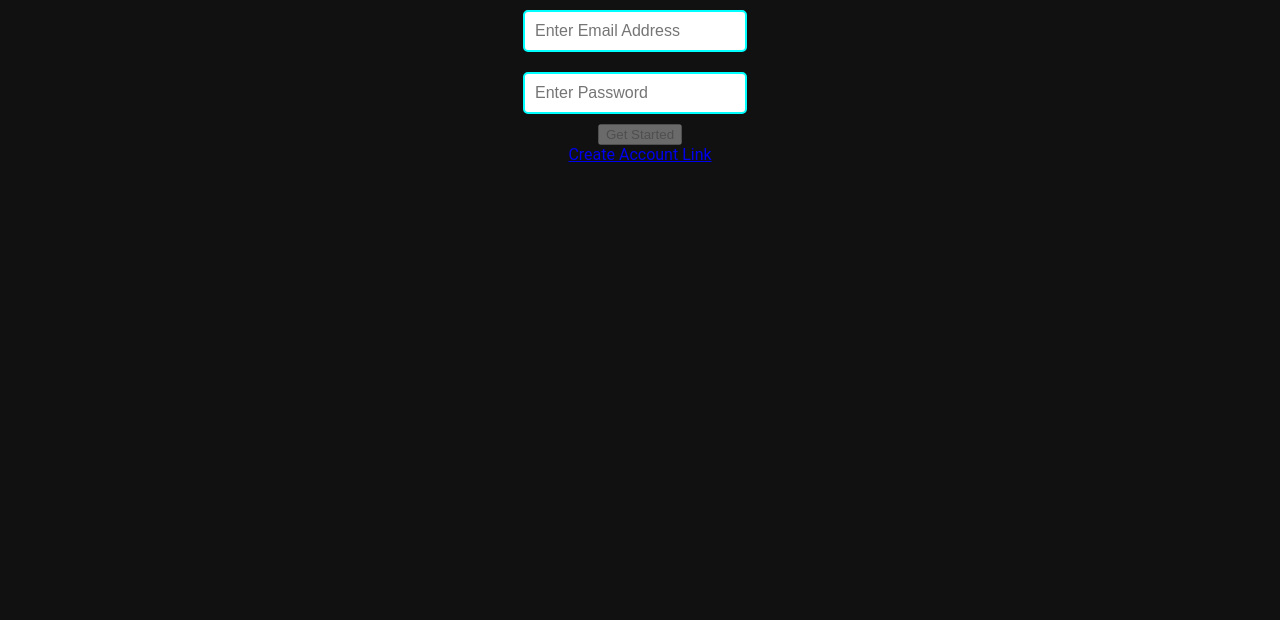
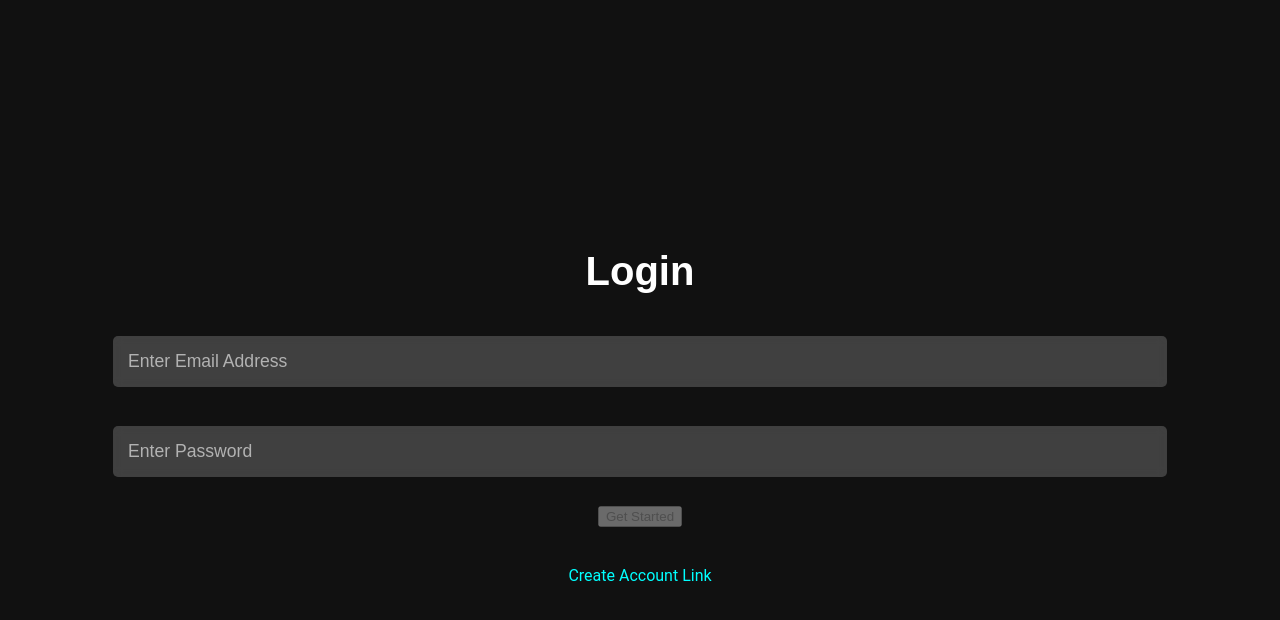
Before and after one commit to KushalAgrawal30/SnS, a React (Create React App) app in the folder frontend/: page / in a window 1280 px wide. Shown: the top 620 px of the page. Built offline with nearby package versions, Linux system fonts and the light colour scheme.

Commit message:
Login+image capture fix

```diff
--- a/frontend/src/Pages/HomeScreen.css
+++ b/frontend/src/Pages/HomeScreen.css
@@ -17,15 +17,17 @@ body {
 .background-logo {
     position: absolute;
     background-image: url('../Components/logo.png');
-    background-size: 150%; /* Keep the logo size appropriate */
-    background-position: center; /* Align the logo in the center */
+    background-size: contain; /* Ensure the logo maintains its aspect ratio */
+    background-position: center; /* Keep the logo centered both vertically and horizontally */
     background-repeat: no-repeat;
     opacity: 0.4;
-    width: 30%; /* Full width */
-    height: 30%; /* Full height */
-
+    width: 100vw; /* Full viewport width to make it scale across the screen */
+    height: 100vh; /* Full viewport height */
+    top: 0;
+    left: 0;
     z-index: -1; /* Keep it behind other elements */
 }
+
 
 
 
@@ -82,7 +84,7 @@ body {
     position: absolute;
     width: 100%;
     height: 5px;
-    background-color: #00ffff;
+
     left: 0;
 }
 
@@ -116,7 +118,7 @@ body {
 }
 
 .sidebar li {
-    color: #00ffff;
+
     padding: 20px;
     cursor: pointer;
 }
--- a/frontend/src/Pages/HomeScreen.jsx
+++ b/frontend/src/Pages/HomeScreen.jsx
@@ -1,10 +1,13 @@
 import React, { useState } from 'react';
 import './HomeScreen.css';
+import { useNavigate } from 'react-router-dom';
 
 const HomeScreen = () => {
   const [isSidebarOpen, setIsSidebarOpen] = useState(false);
   const [image, setImage] = useState(null);
   const [isConfirming, setIsConfirming] = useState(false);
+
+  const navigate = useNavigate();
 
   const handleToggleSidebar = () => {
     setIsSidebarOpen(!isSidebarOpen);
@@ -12,6 +15,7 @@ const HomeScreen = () => {
 
   const handleLogout = () => {
     console.log('Logged Out');
+    navigate('/');
   };
 
   const handleImageUpload = (event) => {
--- /dev/null
+++ b/frontend/src/Pages/Login.css
@@ -0,0 +1,58 @@
+body {
+    font-family: 'Roboto', sans-serif;
+    background-color: #111;
+}
+
+.login-container {
+    position: relative;
+    height: 100vh;
+    display: flex;
+    flex-direction: column;
+    align-items: center;
+    justify-content: center;
+}
+
+.background-logo {
+    position: absolute;
+    background-image: url('../Components/logo.png');
+    background-size: contain;
+    background-repeat: no-repeat;
+    opacity: 0.4;
+    width: 100%;
+    height: 100%;
+    z-index: -1;
+}
+
+h2 {
+    font-family: 'Jersey25', sans-serif;
+    font-size: 2.5rem;
+    color: #fff;
+    margin-bottom: 2rem;
+}
+
+.login-input {
+    width: 80%;
+    padding: 15px;
+    margin: 10px 0;
+    border-radius: 5px;
+    border: none;
+    background-color: rgba(255, 255, 255, 0.2);
+    font-size: 1.1rem;
+    color: #fff;
+    backdrop-filter: blur(5px);
+}
+
+.login-input::placeholder {
+    color: rgba(255, 255, 255, 0.6);
+}
+
+.create-account {
+    color: #00ffff;
+    margin-top: 20px;
+    cursor: pointer;
+    text-decoration: none;
+}
+
+.create-account:hover {
+    text-decoration: underline;
+}
--- a/frontend/src/Pages/Login.jsx
+++ b/frontend/src/Pages/Login.jsx
@@ -1,9 +1,10 @@
 import React, { useState } from 'react';
 import { useNavigate, Link } from 'react-router-dom';
+import "./Login.css";
 
 const Login = () => {
   const [email, setEmail] = useState('');
-  const [password, setPassword] = useState(''); // New state for password
+  const [password, setPassword] = useState('');
   const [error, setError] = useState('');
   const navigate = useNavigate();
 
@@ -26,7 +27,6 @@ const Login = () => {
   const handlePasswordChange = (e) => {
     const passwordValue = e.target.value;
     setPassword(passwordValue);
-    // Optionally, add any password validation here
     if (passwordValue.length < 6) {
       setError('Password must be at least 6 characters long');
     } else {
@@ -34,28 +34,21 @@ const Login = () => {
     }
   };
 
-
-
-
   const handleSubmit = () => {
-    // Check for errors before sending the request
     if (!validateEmail(email) || password.length < 6) {
       setError('Please enter valid email and password.');
       return;
     }
 
-    // Send login data to the server
     fetch('http://localhost:8000/login', {
       method: 'POST',
       headers: {
         'Content-Type': 'application/json',
       },
-      body: JSON.stringify({ email, password }), // Send email and password
+      body: JSON.stringify({ email, password }),
     })
       .then((response) => response.json())
       .then((data) => {
-        console.log('Success:', data);
-        // Navigate to the upload page if login is successful
         if (data.success) {
           navigate('/homescreen');
         } else {
@@ -63,43 +56,39 @@ const Login = () => {
         }
       })
       .catch((error) => {
-        console.error('Error:', error);
         setError('An error occurred. Please try again.');
       });
   };
 
-
   return (
-    <>
-      {/* Input for Email */}
+    <div className="login-container">
+      <h2>Login</h2>
       <input
         type="text"
         placeholder="Enter Email Address"
         value={email}
         onChange={handleEmailChange}
-        className="txt-input"
+        className="login-input"
       />
-      {/* Input for Password */}
       <br />
       <input
         type="password"
         placeholder="Enter Password"
         value={password}
         onChange={handlePasswordChange}
-        className="txt-input"
+        className="login-input"
       />
-      {/* Display any validation errors */}
       {error && <p className="error-message">{error}</p>}
       <br />
       <button
         onClick={handleSubmit}
-        disabled={!email || !validateEmail(email) || password.length < 6} // Disable if email is invalid or password is too short
+        disabled={!email || !validateEmail(email) || password.length < 6}
       >
         Get Started
       </button>
       <br />
-      <Link to="./CreateAccount">Create Account Link</Link>
-    </>
+      <Link to="./CreateAccount" className="create-account">Create Account Link</Link>
+    </div>
   );
 };
 
```
Also changed, not shown: 1 other file (tests, documents, lock files or other folders).
